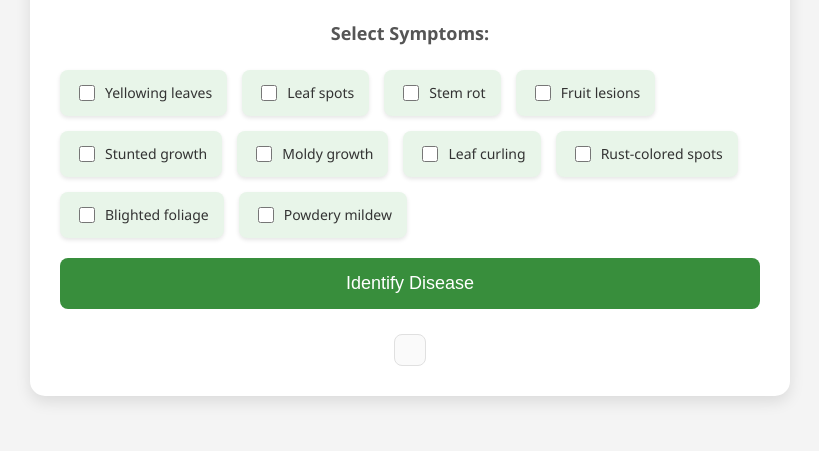
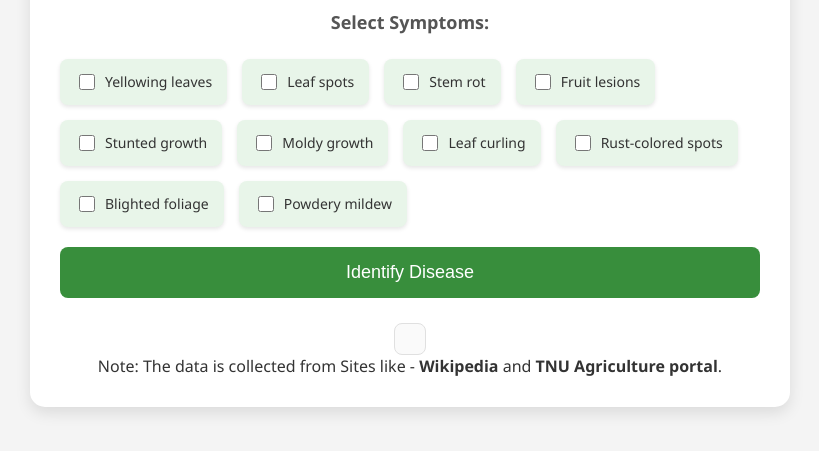
Before and after one commit to IamEzaz007/AgroSmart-DiseasePrediction, a plain HTML site: page index.html in a window 1280 px wide. Shown: the part 303-754 px from the top of the page, without its empty margins (230-1049 px from the left). Drawn offline with Linux system fonts and the light colour scheme.

Commit message:
Update index.html

```diff
--- a/index.html
+++ b/index.html
@@ -31,6 +31,9 @@
         <button onclick="identifyDisease()">Identify Disease</button>
 
         <div id="result"></div>
+        <div class="note">
+            Note: The data is collected from Sites like - <strong>Wikipedia</strong> and  <strong>TNU Agriculture portal</strong>.
+        </div>
     </div>
 
     <script src="script.js"></script>
```
